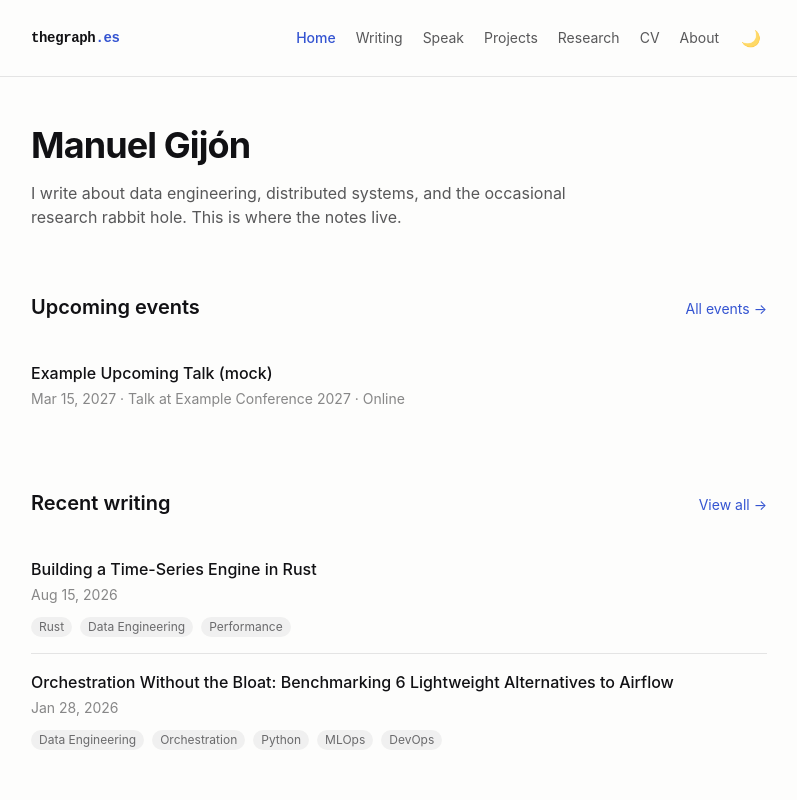
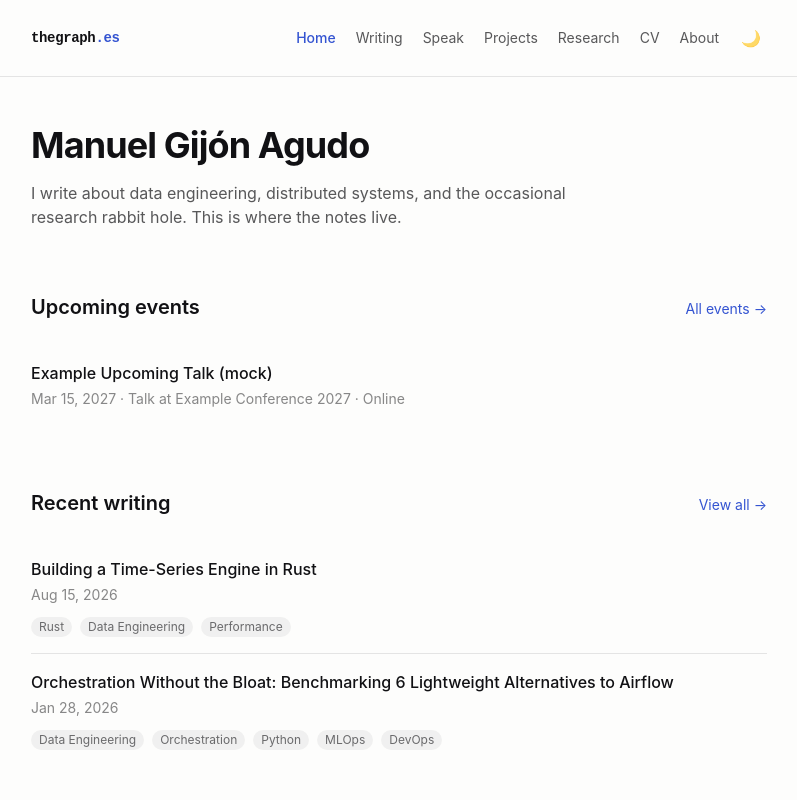
Before and after one commit to MGijon/TheGraph.es, an Astro site: page / in a window 1280 px wide. Shown: the top 800 px of the page, without its empty margins (241-1038 px from the left). Built offline with nearby package versions, Linux system fonts and the light colour scheme; Astro itself is replaced by a stand-in of ours; some packages are replaced by stand-ins of ours.

Commit message:
content(home): add second surname to homepage heading
Co-Authored-By: Claude Opus 5.5 <noreply@anthropic.com>

```diff
--- a/src/pages/index.astro
+++ b/src/pages/index.astro
@@ -22,7 +22,7 @@ const projects = (await getCollection('projects', ({ data }) => !data.draft))
   description="Manuel Gijón's notes on data engineering, distributed systems, and research."
 >
   <section>
-    <h1 class="text-3xl font-bold tracking-tight sm:text-4xl">Manuel Gijón</h1>
+    <h1 class="text-3xl font-bold tracking-tight sm:text-4xl">Manuel Gijón Agudo</h1>
     <p class="mt-4 max-w-xl text-ink/70">
       I write about data engineering, distributed systems, and the occasional research rabbit hole.
       This is where the notes live.
```
